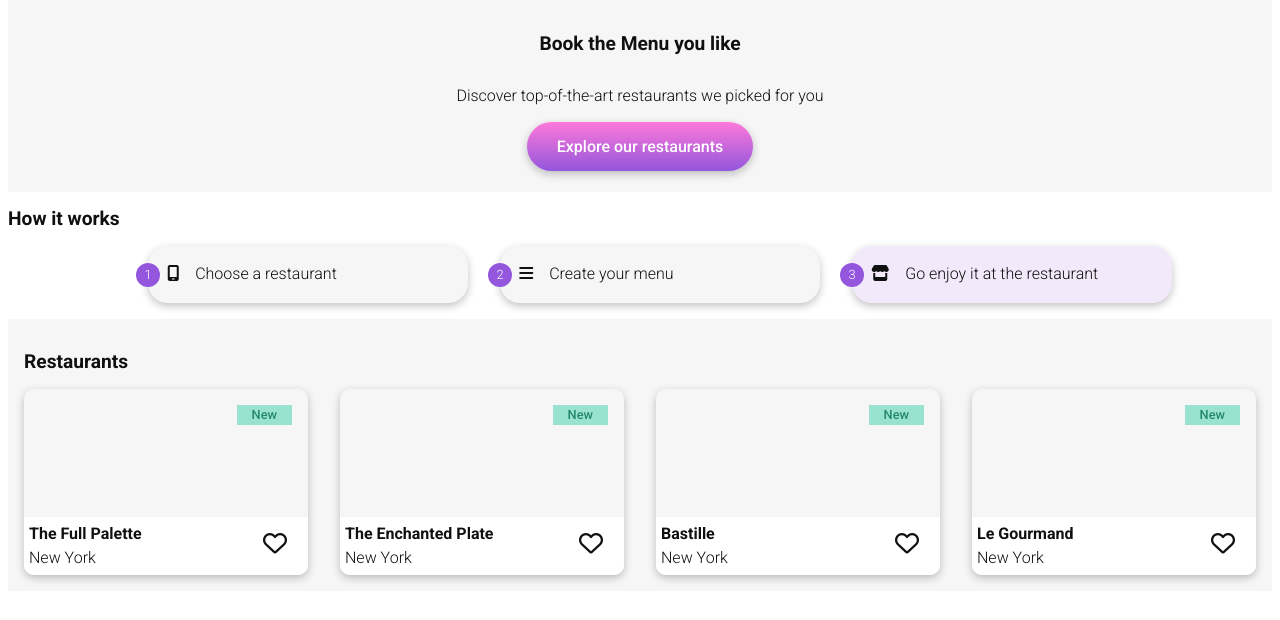
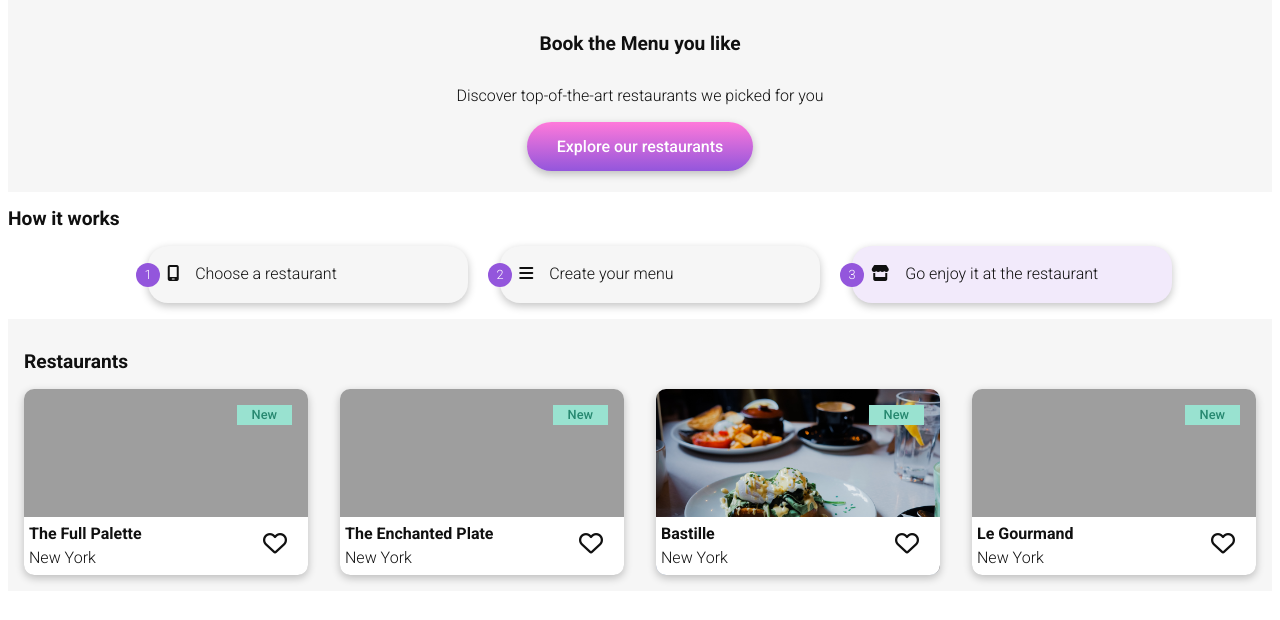
Before and after one commit to Tomerozfresko/Ohmyfood, a website: page index.html in a window 1280 px wide. Shown: the part 102-722 px from the top of the page. Drawn offline with Linux system fonts and the light colour scheme; the site is published under a folder, as on GitHub Pages, so addresses that start at the root find nothing; a web font is replaced by a local one.

Commit message:
images path

```diff
--- a/Sass/components/_cards.scss
+++ b/Sass/components/_cards.scss
@@ -18,7 +18,6 @@
 
 .card {
   // border: 1px solid;
-  background-image: url(/images/restaurants/TheFullPalette.jpg);
   background-size: cover;
   padding: 8rem 0 0;
   border-radius: 10px;
@@ -42,14 +41,17 @@
     right: 0;
     left: 0;
   }
+  &--thefullplate {
+    background-image: url(../images/restaurants/TheFullPalette.jpg);
+  }
   &--theenchantedplate {
-    background-image: url(/images/restaurants/TheEnchantedPlate.jpg);
+    background-image: url(../images/restaurants/TheEnchantedPlate.jpg);
   }
   &--bastille {
-    background-image: url(/images/restaurants/Bastille.jpg);
+    background-image: url(../images/restaurants/Bastille.jpg);
   }
   &--legourmand {
-    background-image: url(/images/restaurants/LeGourmand.jpg);
+    background-image: url(../images/restaurants/LeGourmand.jpg);
   }
   &__footer {
     background-color: colors.$white;
--- a/Sass/layout/_header.scss
+++ b/Sass/layout/_header.scss
@@ -5,14 +5,11 @@
 @use "../Utils/colors";
 @use "../Utils/mixins";
 
-
 .location {
   @include mixins.flex;
   @include mixins.flex-center;
   background-color: darken(colors.$lightgray, 5%);
   ;
-
-
   &__icon {
     color: colors.$black;
     margin: 10px 0px;
@@ -29,7 +26,6 @@
     text-align: center;
   }
 }
-
 .intrudction {
   background-color: colors.$lightgray;
   @include mixins.flex(column);
@@ -52,7 +48,6 @@
     box-shadow: rgba(0, 0, 0, 0.24) 0px 3px 8px;
   }
 }
-
 .title {
   @include mixins.font-design(title);
 }
```
Also changed, not shown: CSS/style.css, 1 other file.
